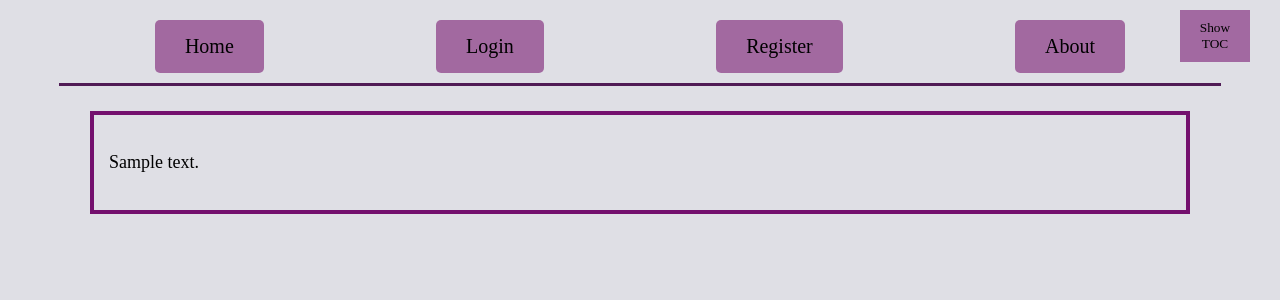
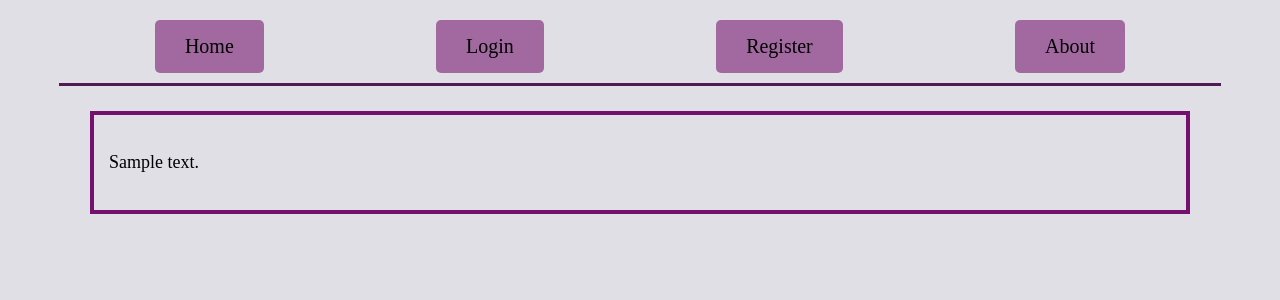
Before and after one commit to Thestias/Minimal-Blog, a Django app: template apps/blog/templates/blog.html in a window 1280 px wide. Shown: the top 300 px of the page. Run offline with Django 3.2, Linux system fonts and the light colour scheme; the template is opened without the code that fills it: most values are stand-ins (such as "Sample title", 1, 10 or a date in 2020); parts of the project's set-up code (start-up, migrations or seed data) failed here and were passed over; some libraries are stand-ins or nearby versions.

Commit message:
Modified Font/Styles

```diff
--- a/apps/blog/static/js/toc_handler.js
+++ /dev/null
@@ -1,86 +0,0 @@
-function addTOC() {
-    var tocElement, bodyContent, mainElement;
-
-    tocElement = document.createElement('nav');
-    tocElement.setAttribute('id', 'toc');
-
-    bodyContent = document.body.innerHTML;
-
-    mainElement = document.createElement('main');
-    mainElement.insertAdjacentHTML('afterbegin', bodyContent);
-
-    generateTOC(tocElement, mainElement);
-
-    document.body.innerHTML = '';
-    document.body.insertAdjacentHTML('afterbegin', tocElement.outerHTML);
-    document.body.insertAdjacentHTML('beforeend', mainElement.outerHTML);
-    document.body.classList.add('toc-loaded');
-
-    // FUNCTIONS
-
-    function generateTOC(tocElement, mainElement) {
-        var headlineElements, currentElement, currentHeadlineElement, currentHeadlineLinkElement, i;
-
-        headlineElements = mainElement.querySelectorAll('h1, h2, h3, h4, h5, h6');
-
-        for (i = 0; i < headlineElements.length; i++) {
-            currentElement = headlineElements[i];
-            currentElement.setAttribute('id', i);
-
-            currentHeadlineLinkElement = document.createElement('a');
-            currentHeadlineLinkElement.setAttribute('href', '#' + i);
-            currentHeadlineLinkElement.innerHTML = currentElement.innerHTML;
-
-            currentHeadlineElement = document.createElement('div');
-            currentHeadlineElement.classList.add(currentElement.tagName.replace('H', 'level-'));
-            currentHeadlineElement.insertAdjacentHTML('afterbegin', currentHeadlineLinkElement.outerHTML);
-
-            tocElement.insertAdjacentHTML('beforeend', currentHeadlineElement.outerHTML);
-        }
-    }
-};
-
-document.addEventListener('DOMContentLoaded', addTOC, false);
-
-window.onload = function() { // This tells to wait until the DOM has loaded to execute!
-
-    let body_Tag = document.querySelector('body');
-    let nav_Tag = document.querySelector('#toc');
-    let main_Tag = document.querySelector('main');
-
-    // Creation and Positioning of BUTTON
-    let div_fbtn = document.createElement('DIV');
-    document.body.insertBefore(div_fbtn, main_Tag);
-    div_fbtn.classList.add('btn_div_for')
-    div_fbtn.style.height = '100%'
-
-    let btn = document.createElement('BUTTON');
-    btn.innerHTML = 'Show<br>TOC';
-    btn.classList = 'show_hide_toc';
-    // document.body.insertBefore(btn, main_Tag);
-    div_fbtn.appendChild(btn);
-    hide_toc();
-
-    // SHOW / HIDE FUNCTIONS
-    function hide_toc() {
-        btn.innerHTML = 'Show<br>TOC';
-        nav_Tag.style.display = 'none';
-
-    };
-
-    function show_toc() {
-        btn.innerHTML = 'Hide<br>TOC';
-        nav_Tag.style.display = '';
-
-    };
-
-    // SHOW OR HIDE - EVENT LISTENER!
-    btn.addEventListener('click', function() {
-        if (this.innerHTML == 'Hide<br>TOC') {
-            hide_toc()
-        }
-        else {
-            show_toc()
-    }});
-
-};
--- a/apps/users/static/css/login-register.css
+++ b/apps/users/static/css/login-register.css
@@ -22,7 +22,7 @@ input {
     margin: 0;
 }
 
-input:focus {
+input:focus input:select {
     border-style: none;
     border-bottom: 3px solid #3a133d;
 }
```
